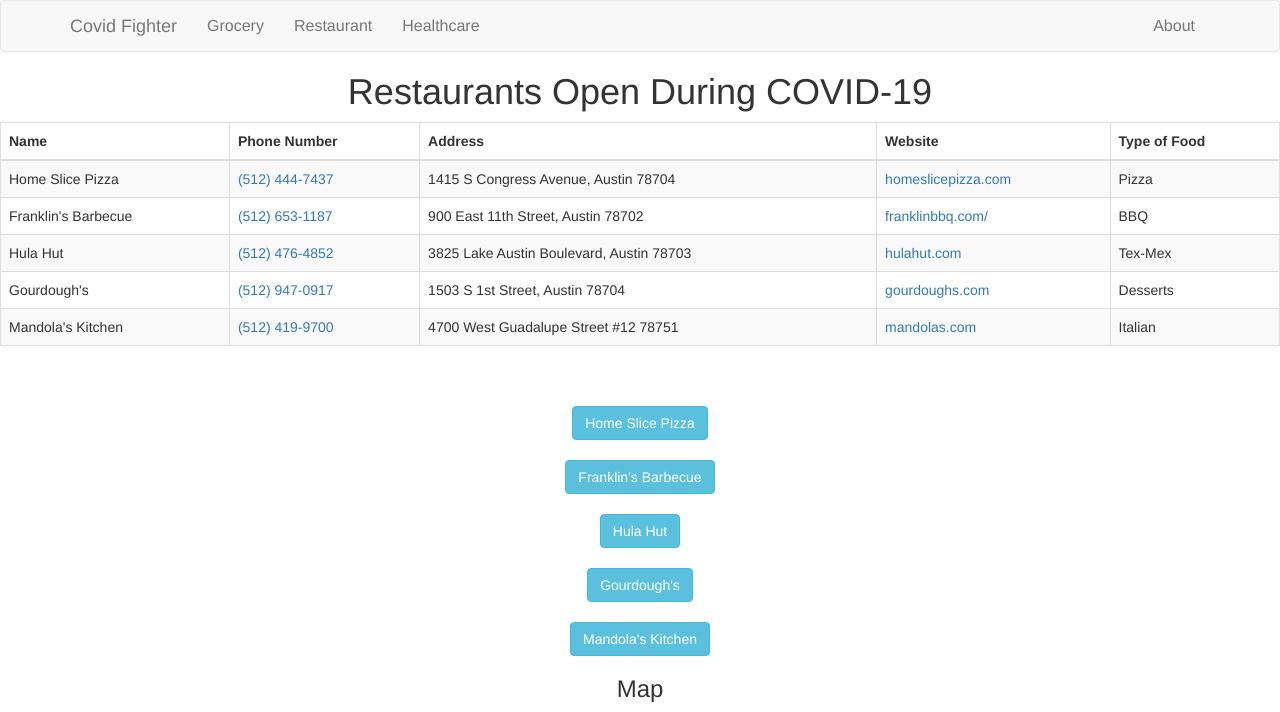
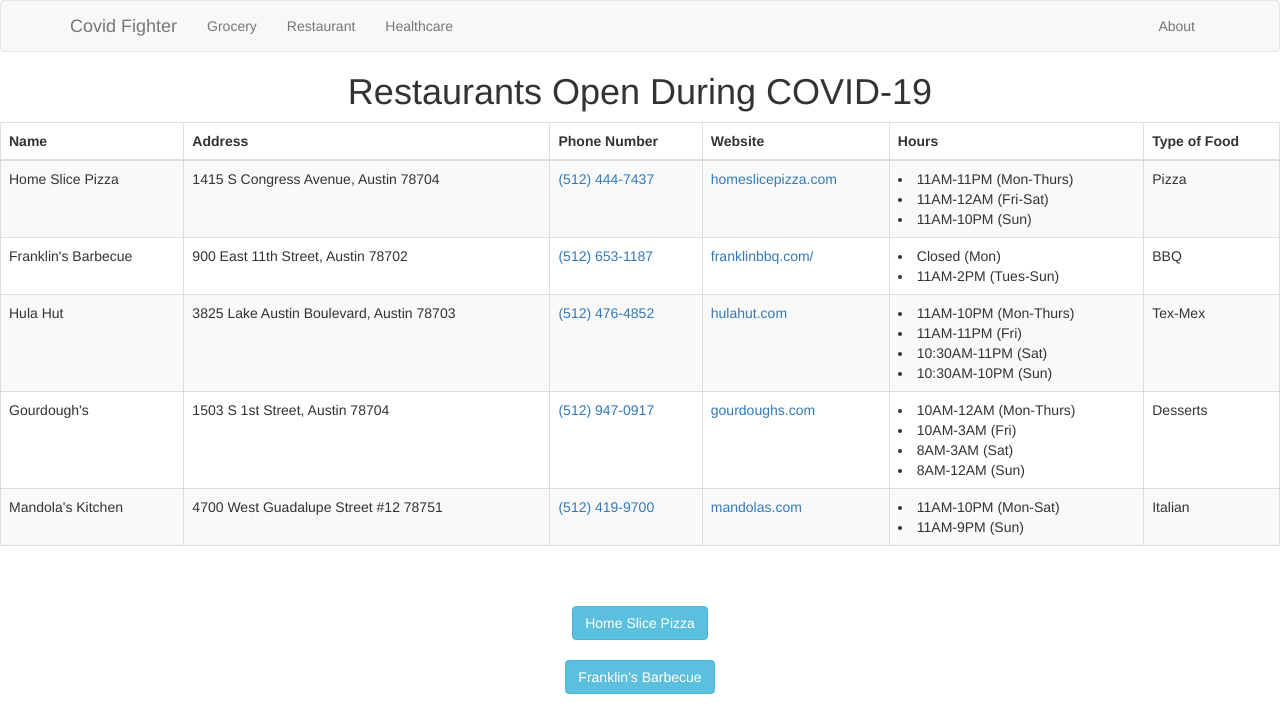
Before and after one commit to hmallidi/quarantine-fighter, a Flask app: page /restaurants in a window 1280 px wide. Shown: the top 712 px of the page. Run offline with Flask 2, Linux system fonts and the light colour scheme; some libraries are stand-ins or nearby versions; some web fonts are replaced.

Commit message:
reformatted restaurant page table

```diff
--- a/templates/about.html
+++ b/templates/about.html
@@ -103,7 +103,7 @@
 		        <p style="text-indent: 40px">nayan.shashidhar@utexas.edu</p>
 		        <div style="width:200px;border: 1px solid #d0d0d0;"></div>
 		 		<ul>
-		 			<li>Commits: 15</li>
+		 			<li>Commits: 16</li>
 		 			<li>Issues: 4</li>
 		 			<li>Unit Tests: 0</li>
 		 		</ul>
--- a/templates/grocery.html
+++ b/templates/grocery.html
@@ -343,5 +343,6 @@
     <!-- Google Maps API-->
     <script async defer src="https://maps.googleapis.com/maps/api/js?key=AIzaSyAYVNrhNbNDCs08puZcbPtPfXXj1sH61x8&callback=initMap"
     type="text/javascript"></script>
+    <br></br>
     </center>
 </body>
--- a/templates/healthcare.html
+++ b/templates/healthcare.html
@@ -321,5 +321,6 @@
             <!-- Google Maps API-->
             <script async defer src="https://maps.googleapis.com/maps/api/js?key=AIzaSyAYVNrhNbNDCs08puZcbPtPfXXj1sH61x8&callback=initMap"
             type="text/javascript"></script>
+            <br></br>
         </center>
     </body>
--- a/templates/restaurants.html
+++ b/templates/restaurants.html
@@ -18,10 +18,6 @@
                 width: 50%;
                 height: 400px;
                 background-color: grey;
-            }
-
-            li {
-                font-size: medium;
             }
         </style>
     </head>
@@ -64,46 +60,72 @@
                 <thead>
                     <tr>
                         <th class="th-sm">Name</th>
+                        <th class="th-sm">Address</th>
                         <th class="th-sm">Phone Number</th>
-                        <th class="th-sm">Address</th>
                         <th class="th-sm">Website</th>
+                        <th class="th-sm">Hours</th>
                         <th class="th-sm">Type of Food</th>
                     </tr>
                 </thead>
                 <tbody>
                     <tr>
                         <td>Home Slice Pizza</td>
+                        <td>1415 S Congress Avenue, Austin 78704</td>
                         <td><a href="tel: 512-444-7437">(512) 444-7437</a></td>
-                        <td>1415 S Congress Avenue, Austin 78704</td>
                         <td><a href="https://homeslicepizza.com/">homeslicepizza.com</a></td>
+                        <td>
+                            <li>11AM-11PM (Mon-Thurs)</li>
+                            <li>11AM-12AM (Fri-Sat)</li>
+                            <li>11AM-10PM (Sun)</li>
+                        </td>
                         <td>Pizza</td>
                     </tr>
                     <tr>
                         <td>Franklin's Barbecue</td>
+                        <td>900 East 11th Street, Austin 78702</td>
                         <td><a href="tel: 512-653-1187">(512) 653-1187</a></td>
-                        <td>900 East 11th Street, Austin 78702</td>
                         <td><a href="https://franklinbbq.com/">franklinbbq.com/</a></td>
+                        <td>
+                            <li>Closed (Mon)</li>
+                            <li>11AM-2PM (Tues-Sun)</li>
+                        </td>
                         <td>BBQ</td>
                     </tr>
                     <tr>
                         <td>Hula Hut</td>
+                        <td>3825 Lake Austin Boulevard, Austin 78703</td>
                         <td><a href="tel: 512-476-4852">(512) 476-4852</a></td>
-                        <td>3825 Lake Austin Boulevard, Austin 78703</td>
                         <td><a href="https://www.hulahut.com/">hulahut.com</a></td>
+                        <td>
+                            <li>11AM-10PM (Mon-Thurs)</li>
+                            <li>11AM-11PM (Fri)</li>
+                            <li>10:30AM-11PM (Sat)</li>
+                            <li>10:30AM-10PM (Sun)</li>
+                        </td>
                         <td>Tex-Mex</td>
                     </tr>
                     <tr>
                         <td>Gourdough's</td>
+                        <td>1503 S 1st Street, Austin 78704</td>
                         <td><a href="tel: 512-947-0917">(512) 947-0917</a></td>
-                        <td>1503 S 1st Street, Austin 78704</td>
                         <td><a href="https://gourdoughs.com/">gourdoughs.com</a></td>
+                        <td>
+                            <li>10AM-12AM (Mon-Thurs)</li>
+                            <li>10AM-3AM (Fri)</li>
+                            <li>8AM-3AM (Sat)</li>
+                            <li>8AM-12AM (Sun)</li>
+                        </td>
                         <td>Desserts</td>
                     </tr>
                     <tr>
                         <td>Mandola's Kitchen</td>
+                        <td>4700 West Guadalupe Street #12 78751</td>
                         <td><a href="tel: 512-419-9700">(512) 419-9700</a></td>
-                        <td>4700 West Guadalupe Street #12 78751</td>
                         <td><a href="https://mandolas.com/">mandolas.com</a></td>
+                        <td>
+                            <li>11AM-10PM (Mon-Sat)</li>
+                            <li>11AM-9PM (Sun)</li>
+                        </td>
                         <td>Italian</td>
                     </tr>
                 </tbody>
@@ -284,6 +306,7 @@
             <!-- Google Maps API-->
             <script async defer src="https://maps.googleapis.com/maps/api/js?key=AIzaSyAYVNrhNbNDCs08puZcbPtPfXXj1sH61x8&callback=initMap"
             type="text/javascript"></script>
+            <br></br>
         </center>
     </body>
 </html>
```
